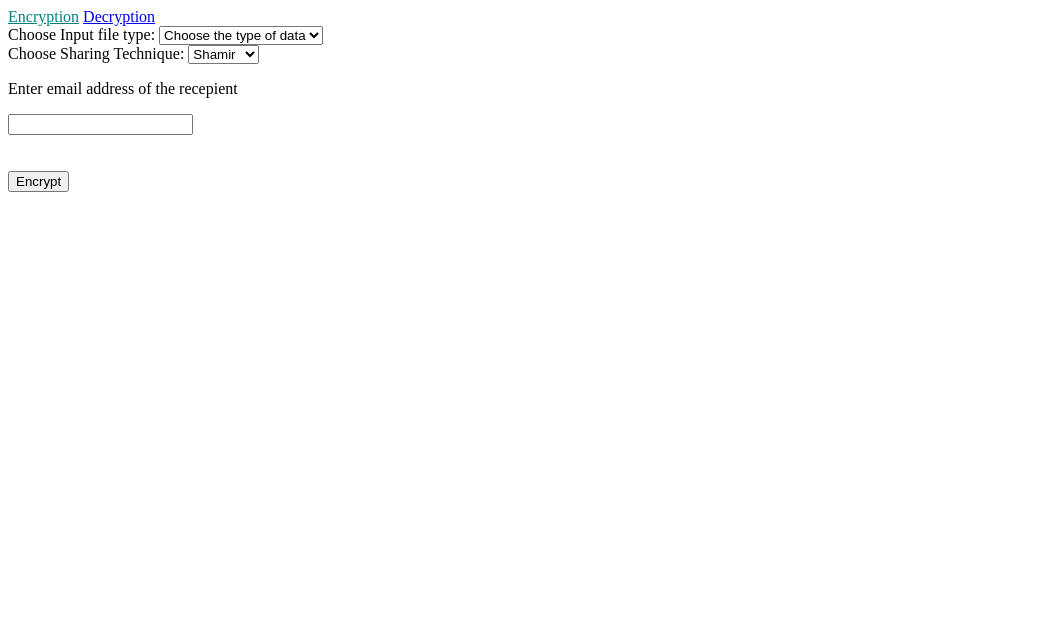
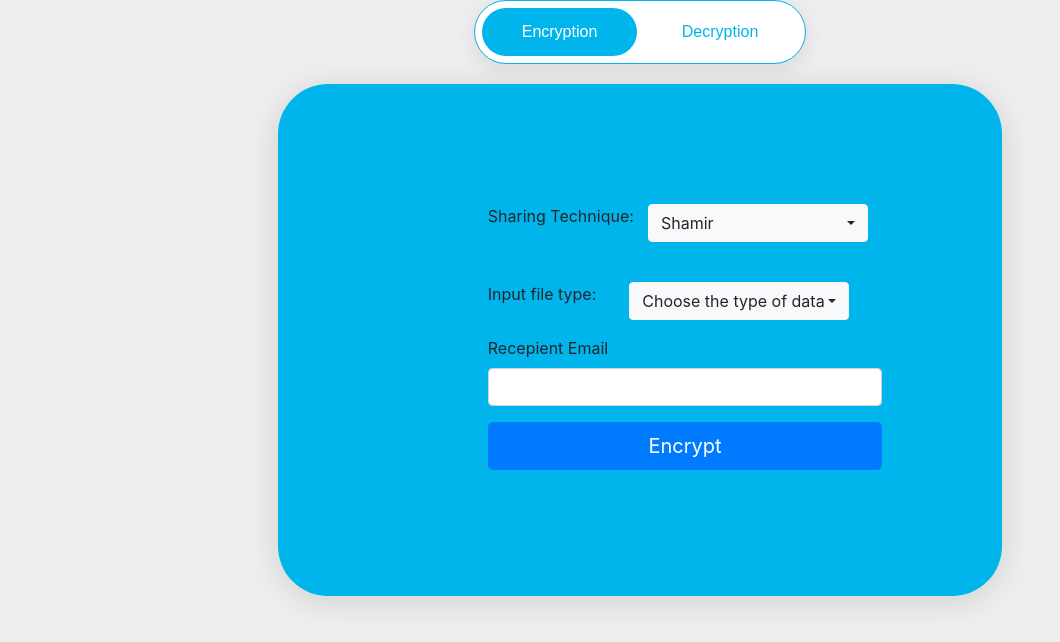
Before and after one commit to shyam3195/secert-sharing-techniques-using-python, a website: page Frontend/index.html in a window 1280 px wide. Shown: the whole page, without its empty margins (0-1060 px from the left). Drawn offline with nearby package versions, Linux system fonts and the light colour scheme.

Commit message:
Add Bootstrap

```diff
--- a/Frontend/index.html
+++ b/Frontend/index.html
@@ -1,7 +1,13 @@
 <html>
 
 <head>
+    <script src="https://cdnjs.cloudflare.com/ajax/libs/popper.js/1.11.0/umd/popper.min.js" integrity="sha384-b/U6ypiBEHpOf/4+1nzFpr53nxSS+GLCkfwBdFNTxtclqqenISfwAzpKaMNFNmj4" crossorigin="anonymous"></script>
     <script src="https://ajax.googleapis.com/ajax/libs/jquery/3.6.0/jquery.min.js"></script>
+    <link rel="stylesheet" href="https://cdn.jsdelivr.net/npm/bootstrap@4.3.1/dist/css/bootstrap.min.css" integrity="sha384-ggOyR0iXCbMQv3Xipma34MD+dH/1fQ784/j6cY/iJTQUOhcWr7x9JvoRxT2MZw1T" crossorigin="anonymous">
+    <script src="https://cdn.jsdelivr.net/npm/bootstrap@4.3.1/dist/js/bootstrap.min.js" integrity="sha384-JjSmVgyd0p3pXB1rRibZUAYoIIy6OrQ6VrjIEaFf/nJGzIxFDsf4x0xIM+B07jRM" crossorigin="anonymous"></script>
+    <link rel="stylesheet" href="https://cdn.jsdelivr.net/npm/bootstrap-select@1.13.14/dist/css/bootstrap-select.min.css">
+    <script src="https://cdn.jsdelivr.net/npm/bootstrap-select@1.13.14/dist/js/bootstrap-select.min.js"></script>
+
     <!-- <script src="jquery-3.6.0.min.js"></script> -->
     <script>
         $(function() {
@@ -125,105 +131,161 @@
         Shyam Security Project
     </title>
     <style>
-        .active {
-            color: teal;
-            border-bottom-color: teal;
+        body {
+            background: #eee;
+            margin-top: 0px;
         }
 
-        .tab {
-            display: none;
+        .price-tabs {
+            background-color: #fff;
+            -webkit-box-shadow: 0 5px 20px 0 rgba(39, 39, 39, 0.1);
+            box-shadow: 0 5px 20px 0 rgba(39, 39, 39, 0.1);
+            display: inline-block;
+            padding: 7px;
+            border-radius: 40px;
+            border: 1px solid #00b5ec;
+            margin-bottom: 45px;
         }
 
-        .tab:target {
-            display: block;
+        @media (min-width: 768px) {
+            .price-tabs {
+                margin-bottom: 20px;
+            }
         }
 
-        .tab:last-child {
-            display: block;
+        .price-tabs .nav-link {
+            color: #00b5ec;
+            font-weight: 500;
+            font-family: "Montserrat", sans-serif;
+            font-size: 16px;
+            padding: 12px 35px;
+            display: inline-block;
+            text-transform: capitalize;
+            border-radius: 40px;
+            -webkit-transition: all 0.3s ease;
+            transition: all 0.3s ease;
         }
 
-        .tab:last-child {
-            display: block;
+        @media (min-width: 768px) {
+            .price-tabs .nav-link {
+                padding: 12px 40px;
+            }
         }
 
-        .tab:target~.tab:last-child {
-            display: none;
+        .price-tabs .nav-link.active {
+            background-color: #00b5ec;
+            color: #fff;
+        }
+
+        .crypto-method {
+            background-color: #fff;
+            -webkit-box-shadow: 0 5px 30px 0 rgba(39, 39, 39, 0.15);
+            box-shadow: 0 5px 30px 0 rgba(39, 39, 39, 0.15);
+            border-radius: 50px;
+        }
+
+        @media (min-width: 768px) {
+            .crypto-method {
+                margin: 0 20px;
+                padding: 60px;
+                padding-bottom: 50px;
+            }
+        }
+
+        .selected {
+            background-color: #00b5ec;
+        }
+
+        .inner-cypto {
+            padding: 60px;
+            padding-left: 150px;
+        }
+
+        .float-left {
+            margin-left: 0px;
         }
     </style>
 </head>
 
 <body>
 
-    <section class="tab" id="last-tab">
-        <nav>
-            <a href="#first-tab">Encryption</a>
-            <a href="#last-tab" class="active">Decryption</a>
-        </nav>
-        <b>Decryption</b>
-        <select name="decrypting" id="decrypting_method">
+    <div class="container">
+        <div class="text-center">
+            <div class="nav price-tabs" role="tablist">
+                <a class="nav-link active" href="#encryption" role="tab" data-toggle="tab">Encryption</a>
+                <a class="nav-link" href="#decryption" role="tab" data-toggle="tab">Decryption</a>
+            </div>
+        </div>
+        <div class="tab-content wow fadeIn" style="visibility: visible; animation-name: fadeIn;">
+            <div role="tabpanel" class="tab-pane fade show active" id="encryption">
+                <div class="row justify-content-center">
+                    <div class="crypto-method text-center selected">
+                        <div class="inner-cypto">
+                            <form>
+                                <div class="form-group">
+                                    <label class="float-left" for="sharing">Sharing Technique:</label>
+                                    <select name="sharing" id="sharing" class="selectpicker">
                                         <option value="shamir">Shamir</option>
                                         <option value="aes">AES</option>
                                         <option value="Elgamal">Elgamal</option>
                                     </select>
-        <div>
-            <label>Decrypt Text</label>
-            <textarea id="decrypt_text" cols="50" rows="20"></textarea><br />
-        </div>
-        <textarea id="decrypt_result" cols="50" rows="6"></textarea><br />
-        <button id="decrypt_submit_btn">
-      Decrypt
-    </button>
-        <br />
-
-    </section>
-    <section class="tab" id="first-tab">
-        <nav>
-            <a href="#first-tab" class="active">Encryption</a>
-            <a href="#last-tab">Decryption</a>
-        </nav>
-        <label for="file">Choose Input file type:</label>
-
-        <select name="file" id="file_type">
+                                </div><br/>
+                                <div class="form-group">
+                                    <label class="float-left" for="file">Input file type:</label>
+                                    <select name="file" id="file_type" class="selectpicker" aria-label="Default select example">
                                         <option value="null">Choose the type of data</option>
                                         <option value="tx_field">Text field</option>
-      <option value="img_file">Image File</option>
                                         <option value="text_file">Text File</option>
-    </select><br />
-        <div id="encrypt_text_div">
-            <span>Data to Decrypt</span>
-            <input id="txt_data_field" type="text" style="display: none;" />
+                                    </select>
                                 </div>
-        <label for="sharing">Choose Sharing Technique:</label>
+                                <div class="form-group" id="encrypt_text_div">
+                                    <label class="float-left" for="data">Input text:</label>
+                                    <input id="txt_data_field" class="form-control" type="text" style="display: none;" />
+                                </div>
+                                <div class="form-group" id="text_file_div">
+                                    <label class="form-label float-left" for="customFile">Text File</label>
+                                    <input type="file" class="form-control" id="file_upload" />
+                                </div>
+                                <div class="form-group">
+                                    <label class="float-left" for="file">Recepient Email</label>
+                                    <input type="text" class="form-control" id="email_txt" />
+                                </div>
+                                <button type="submit" id="encrypt_submit_btn" class="btn btn-primary btn-lg btn-block">Encrypt</button>
+                                <div class="form-group">
+                                    <textarea id="encrypt_result" cols="50" rows="20"></textarea>
+                                </div>
+                            </form>
+                        </div>
 
-        <select name="sharing" id="sharing">
+                    </div>
+
+                </div>
+            </div>
+            <div role="tabpanel" class="tab-pane fade" id="decryption">
+                <div class="row justify-content-center">
+                    <div class="crypto-method text-center selected">
+                        <div class="form-group">
+                            <label for="decrypting">Decrypt Method</label>
+                            <select name="decrypting" id="decrypting_method" class="selectpicker">
                                 <option value="shamir">Shamir</option>
                                 <option value="aes">AES</option>
                                 <option value="Elgamal">Elgamal</option>
                             </select>
-        <div id="text_file_div">
-            <p>Choose the text file to decrypt</p>
-            <input type="file" id="file_upload" />
                         </div>
-        <br />
-
-        <div>
-            <p>Enter email address of the recepient</p>
-            <input type="text" id="email_txt" />
+                        <div class="form-group">
+                            <label for="decrypt_text">Decrypt Text</label>
+                            <textarea name="decrypt_text" id="decrypt_text" cols="50" rows="15"></textarea><br />
+                        </div>
+                        <textarea id="decrypt_result" cols="50" rows="6"></textarea><br />
+                        <button type="submit" id="decrypt_submit_btn" class="btn btn-primary btn-lg btn-block">
+                            Decrypt
+                        </button>
                     </div>
 
-        <br />
-
-        <textarea id="encrypt_result" cols="50" rows="20">
-
-    </textarea>
-        <br />
-        <button id="encrypt_submit_btn" class="ui primary button">
-      Encrypt
-    </button>
-        <br />
-    </section>
-
-
+                </div>
+            </div>
+        </div>
+    </div>
 </body>
 
 </html>
```
Lines whose indentation alone changed are shown as unchanged.
